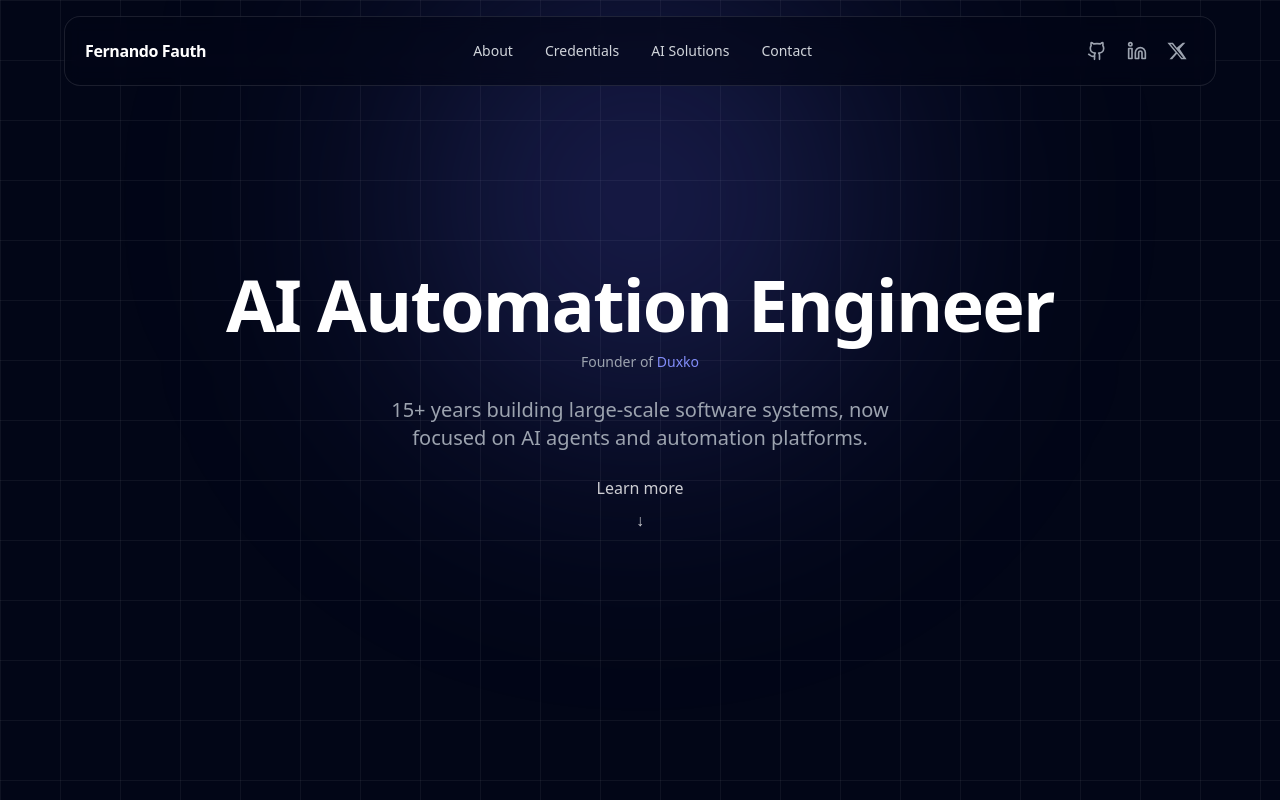
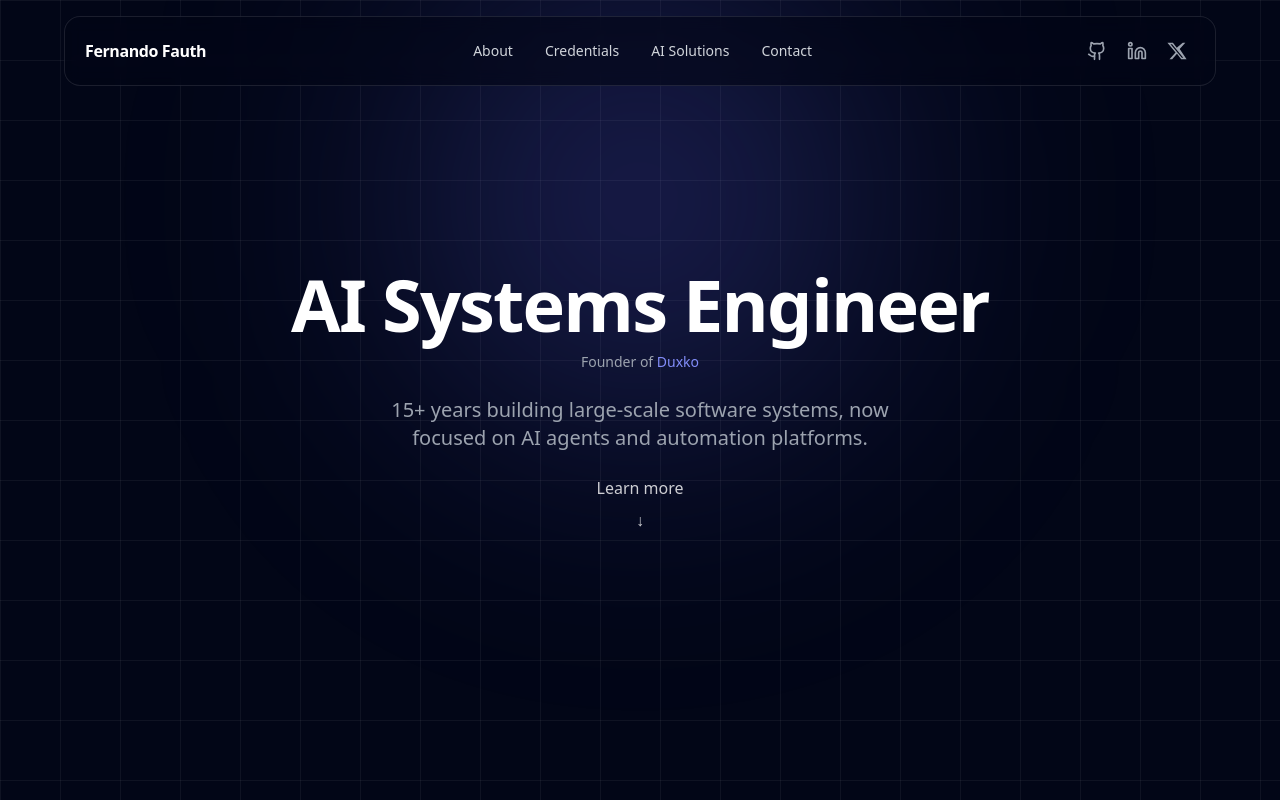
Before and after one commit to fernandofauth/fernandofauth.github.io, a React (Vite) app: page / in a window 1280 px wide. Shown: the top 800 px of the page. Built offline with nearby package versions, Linux system fonts and the light colour scheme.

Commit message:
feat: update title and descriptions to reflect role change to AI Systems Engineer

```diff
--- a/index.html
+++ b/index.html
@@ -3,10 +3,10 @@
   <head>
     <meta charset="UTF-8" />
     <meta name="viewport" content="width=device-width, initial-scale=1.0" />
-    <title>Fernando Fauth | AI Automation Engineer</title>
+    <title>Fernando Fauth | AI Systems Engineer</title>
     <meta
       name="description"
-      content="Fernando Fauth — AI Automation Engineer building end-to-end AI solutions, developer tooling, and automation."
+      content="Fernando Fauth — AI Systems Engineer building end-to-end AI solutions, developer tooling, and automation."
     />
     <meta
       name="keywords"
@@ -17,13 +17,10 @@
     <link rel="canonical" href="https://fernandofauth.com/" />
 
     <!-- Open Graph -->
-    <meta
-      property="og:title"
-      content="Fernando Fauth | AI Automation Engineer"
-    />
+    <meta property="og:title" content="Fernando Fauth | AI Systems Engineer" />
     <meta
       property="og:description"
-      content="AI Automation Engineer building end-to-end AI solutions, developer tooling, and automation."
+      content="AI Systems Engineer building end-to-end AI solutions, developer tooling, and automation."
     />
     <meta property="og:type" content="website" />
     <meta property="og:url" content="https://fernandofauth.com/" />
@@ -34,13 +31,10 @@
 
     <!-- Twitter Card -->
     <meta name="twitter:card" content="summary_large_image" />
-    <meta
-      name="twitter:title"
-      content="Fernando Fauth | AI Automation Engineer"
-    />
+    <meta name="twitter:title" content="Fernando Fauth | AI Systems Engineer" />
     <meta
       name="twitter:description"
-      content="AI Automation Engineer building end-to-end AI solutions, developer tooling, and automation."
+      content="AI Systems Engineer building end-to-end AI solutions, developer tooling, and automation."
     />
     <meta
       name="twitter:image"
@@ -60,7 +54,7 @@
         "@type": "Person",
         "name": "Fernando Fauth",
         "url": "https://fernandofauth.com/",
-        "jobTitle": "AI Automation Engineer",
+        "jobTitle": "AI Systems Engineer",
         "sameAs": ["https://github.com/fernandofauth"]
       }
     </script>
--- a/src/components/Hero.jsx
+++ b/src/components/Hero.jsx
@@ -9,7 +9,7 @@ export default function Hero() {
         transition={{ duration: 0.8 }}
         className="text-6xl md:text-7xl font-bold tracking-tight"
       >
-        AI Automation Engineer
+        AI Systems Engineer
       </motion.h1>
 
       <motion.p
```
Also changed, not shown: public/og-image.png, 1 other file (tests, documents, lock files or other folders).
